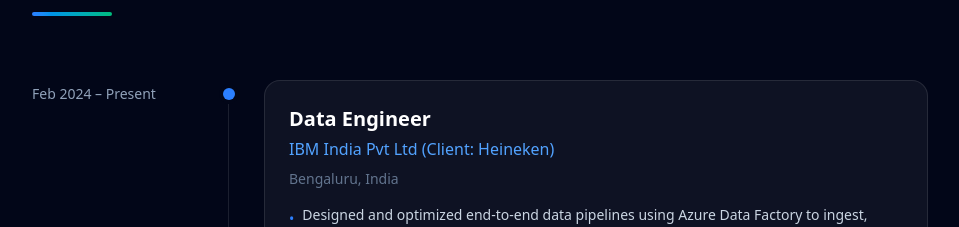
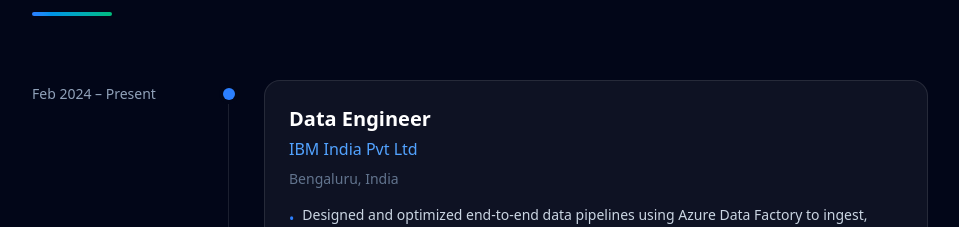
Before and after one commit to dhanushgowda17/dhanushgowda.github.io, a React (Vite) app: page / in a window 1280 px wide. Shown: the part 940-1167 px from the top of the page, without its empty margins (160-1119 px from the left). Built offline with nearby package versions, Linux system fonts and the light colour scheme.

Commit message:
Update data.ts

```diff
--- a/src/data.ts
+++ b/src/data.ts
@@ -15,7 +15,7 @@ export const resumeData = {
   },
   experience: [
     {
-      company: "IBM India Pvt Ltd (Client: Heineken)",
+      company: "IBM India Pvt Ltd",
       role: "Data Engineer",
       dates: "Feb 2024 – Present",
       location: "Bengaluru, India",
```
